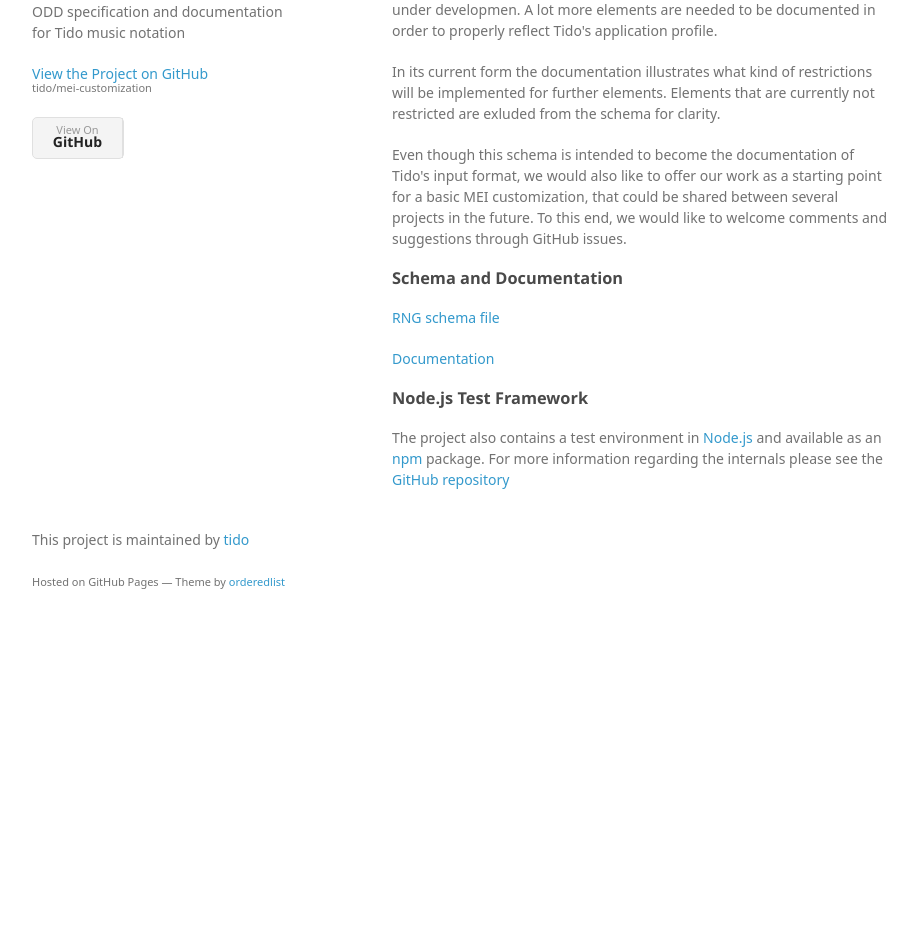
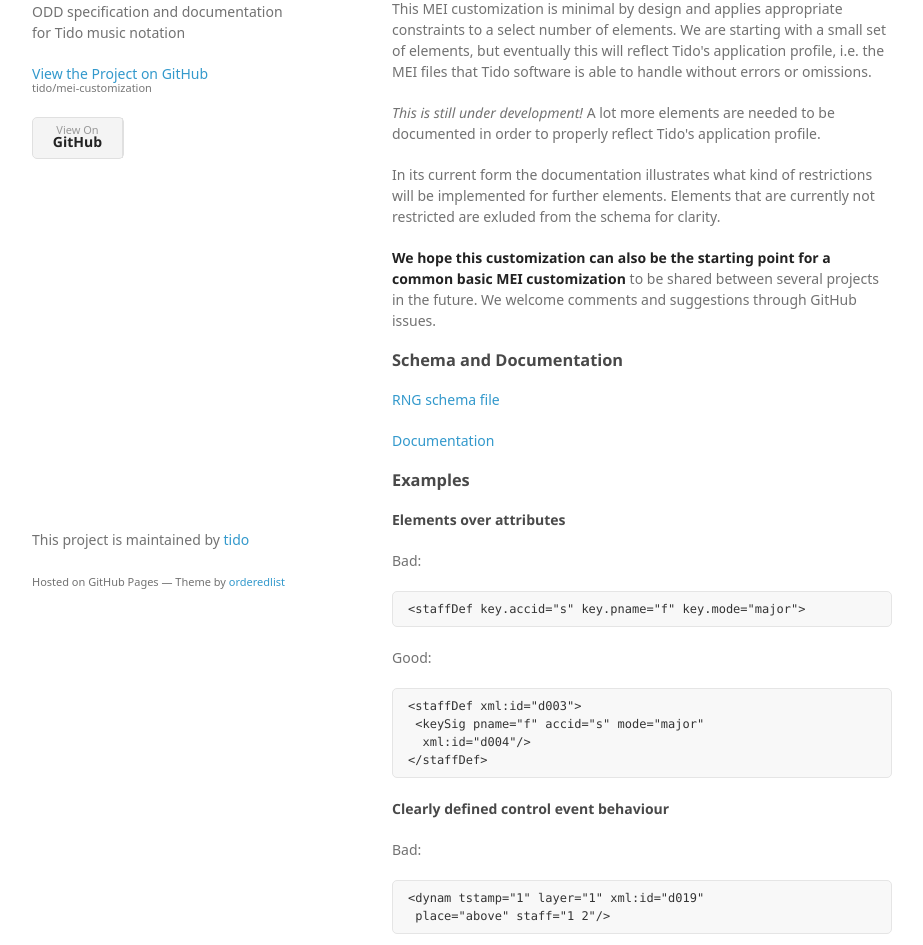
Before and after one commit to tido/mei-customization, a plain HTML site: page index.html in a window 1280 px wide. Shown: the part 139-1084 px from the top of the page, without its empty margins (178-1101 px from the left). Before the commit the page ends 800 px from the top, so only its background shows below. Drawn offline with Linux system fonts and the light colour scheme; a web font is replaced by a local one.

Commit message:
Fixed typos; added prose, examples

```diff
--- a/index.html
+++ b/index.html
@@ -29,9 +29,13 @@
         <h3>
 <a id="welcome-to-tido-mei-customization" class="anchor" href="#welcome-to-tido-mei-customization" aria-hidden="true"><span aria-hidden="true" class="octicon octicon-link"></span></a>Welcome to Tido MEI Customization</h3>
 
-<p>A minimal MEI customization that defines a basic subset of
-  elements with appropriate restrictions for basic use cases. Note that
-  this is still very much under developmen. A lot more elements are needed to be
+<h4>A compact, tightly constrained, MEI customization.
+</h4>
+
+<p>This MEI customization is minimal by design and applies appropriate constraints to a select number of elements.
+  We are starting with a small set of elements, but eventually this will reflect Tido's application profile, i.e. the
+  MEI files that Tido software is able to handle without errors or omissions.</p>
+<p> <em>This is still under development!</em> A lot more elements are needed to be
   documented in order to properly reflect Tido's application profile.
 </p>
 
@@ -42,10 +46,9 @@
 </p>
 
 <p>
-  Even though this schema is intended to become the documentation of Tido's
-  input format, we would also like to offer our work as a starting point
-  for a basic MEI customization, that could be shared between several projects in the
-  future. To this end, we would like to welcome comments and suggestions through
+  <strong>We hope this customization can also be the starting point
+  for a common basic MEI customization</strong> to be shared between several projects in the
+  future. We welcome comments and suggestions through
   <ref target="https://github.com/tido/mei-customization/issues">GitHub issues</ref>.
 </p>
 
@@ -53,13 +56,36 @@
 <p><a href="build/schema/tido.rng">RNG schema file</a></p>
 <p><a href="build/guidelines/tido-guidelines.html">Documentation</a></p>
 
+<h3>Examples</h3>
+<h4>Elements over attributes</h4>
+<p>Bad:</p>
+<pre><code>&lt;staffDef key.accid="s" key.pname="f" key.mode="major"></staffDef></code></pre>
+<p>Good:</p>
+<pre><code>&lt;staffDef xml:id="d003">
+ &lt;keySig pname="f" accid="s" mode="major"
+  xml:id="d004"/>
+&lt;/staffDef></code></pre>
+
+<h4>Clearly defined control event behaviour</h4>
+<p>Bad:</p>
+<pre><code>&lt;dynam tstamp="1" layer="1" xml:id="d019"
+ place="above" staff="1 2"/></code></pre>
+<p>Good:</p>
+<pre><code>&lt;dynam tstamp="1" xml:id="d018" staff="1 2"/></code></pre>
+
 <h3>Node.js Test Framework</h3>
 <p>The project also contains a test environment in
   <a href="https://nodejs.org/">Node.js</a> and available
   as an <a href="https://www.npmjs.com/">npm</a> package.
-  For more information regarding the internals please see
-  the <a href="https://github.com/tido/mei-customization">GitHub repository</a>
 </p>
+<p>In true literate-programming fashion, tests are defined directly in the ODD customization using &lt;egXML> elements:</p>
+<pre><code>&lt;egXML xmlns="http://www.tei-c.org/ns/Examples"
+       <strong>valid="true"</strong> rendition="#inLayer">
+  &lt;chord dur="4" stem.dir="up" xml:id="d008">
+    &lt;note pname="a" oct="4" xml:id="d009"/>
+    &lt;note pname="f" oct="4" xml:id="d010"/>
+  &lt;/chord>
+&lt;/egXML></code></pre>
 
       </section>
       <footer>
```
